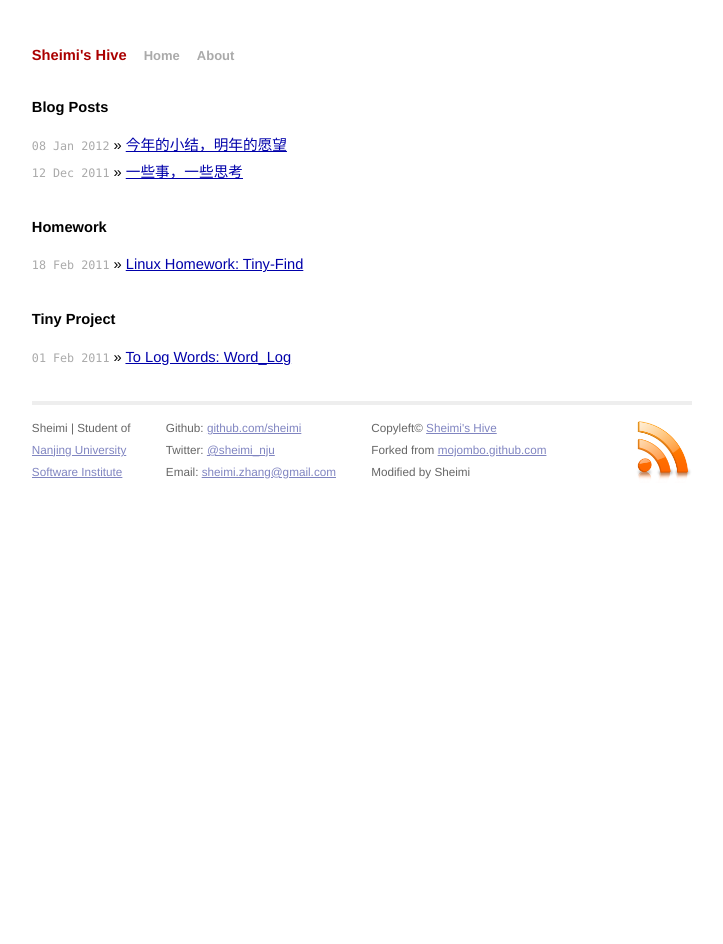
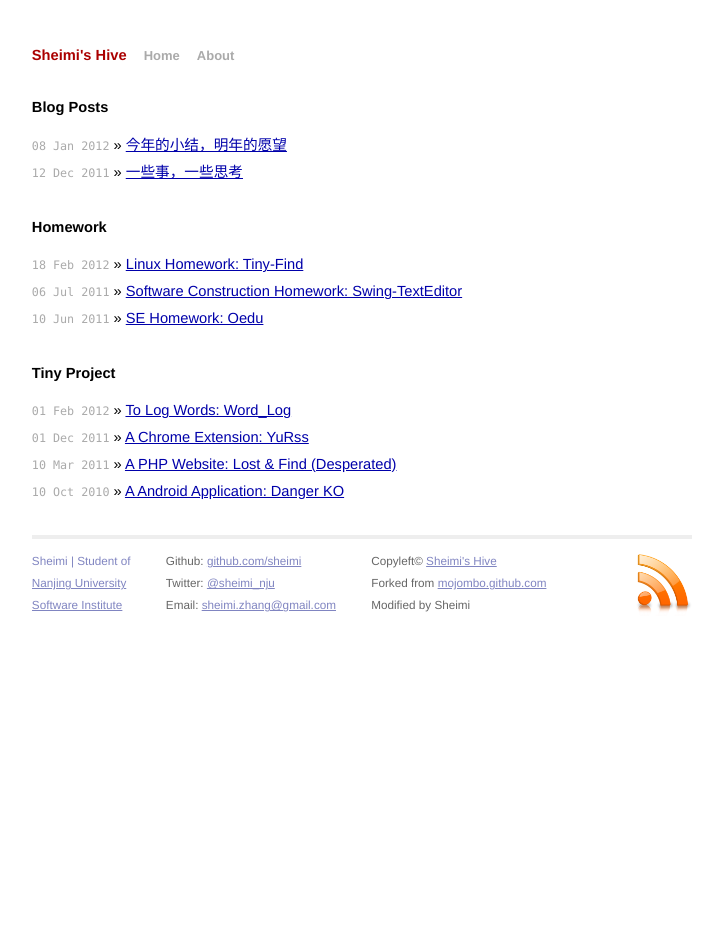
Before and after one commit to sheimi/blog.sheimi.me, a Jekyll site: the page built from index.html, in a window 1280 px wide. Shown: the whole page, without its empty margins (278-1001 px from the left). Built offline with Jekyll 4.4.1, drawn with Linux system fonts in a browser that asks for light colours; Markdown is read by kramdown in place of the engine named in the settings.

Commit message:
add something

```diff
--- a/index.html
+++ b/index.html
@@ -13,11 +13,16 @@ title: Sheimi's Hive
 
   <h1>Homework</h1>
   <ul class="posts">
-    <li><span>18 Feb 2011</span> &raquo; <a href="https://github.com/sheimi/tiny-find">Linux Homework: Tiny-Find</a></li>
+    <li><span>18 Feb 2012</span> &raquo; <a href="https://github.com/sheimi/tiny-find">Linux Homework: Tiny-Find</a></li>
+    <li><span>06 Jul 2011</span> &raquo; <a href="https://github.com/sheimi/Swing-TextEditor">Software Construction Homework: Swing-TextEditor</a></li>
+    <li><span>10 Jun 2011</span> &raquo; <a href="https://github.com/sheimi/oedu">SE Homework: Oedu</a></li>
   </ul>
 
   <h1>Tiny Project</h1>
   <ul class="posts">
-    <li><span>01 Feb 2011</span> &raquo; <a href="https://github.com/sheimi/word_log">To Log Words: Word_Log</a></li>
+    <li><span>01 Feb 2012</span> &raquo; <a href="https://github.com/sheimi/word_log">To Log Words: Word_Log</a></li>
+    <li><span>01 Dec 2011</span> &raquo; <a href="https://github.com/sheimi/YuRss">A Chrome Extension: YuRss</a></li>
+    <li><span>10 Mar 2011</span> &raquo; <a href="https://github.com/sheimi/lostandfind">A PHP Website: Lost & Find (Desperated)</a></li>
+    <li><span>10 Oct 2010</span> &raquo; <a href="https://github.com/sheimi/danger_ko">A Android Application: Danger KO<a></li>
   </ul>
 </div>
```
